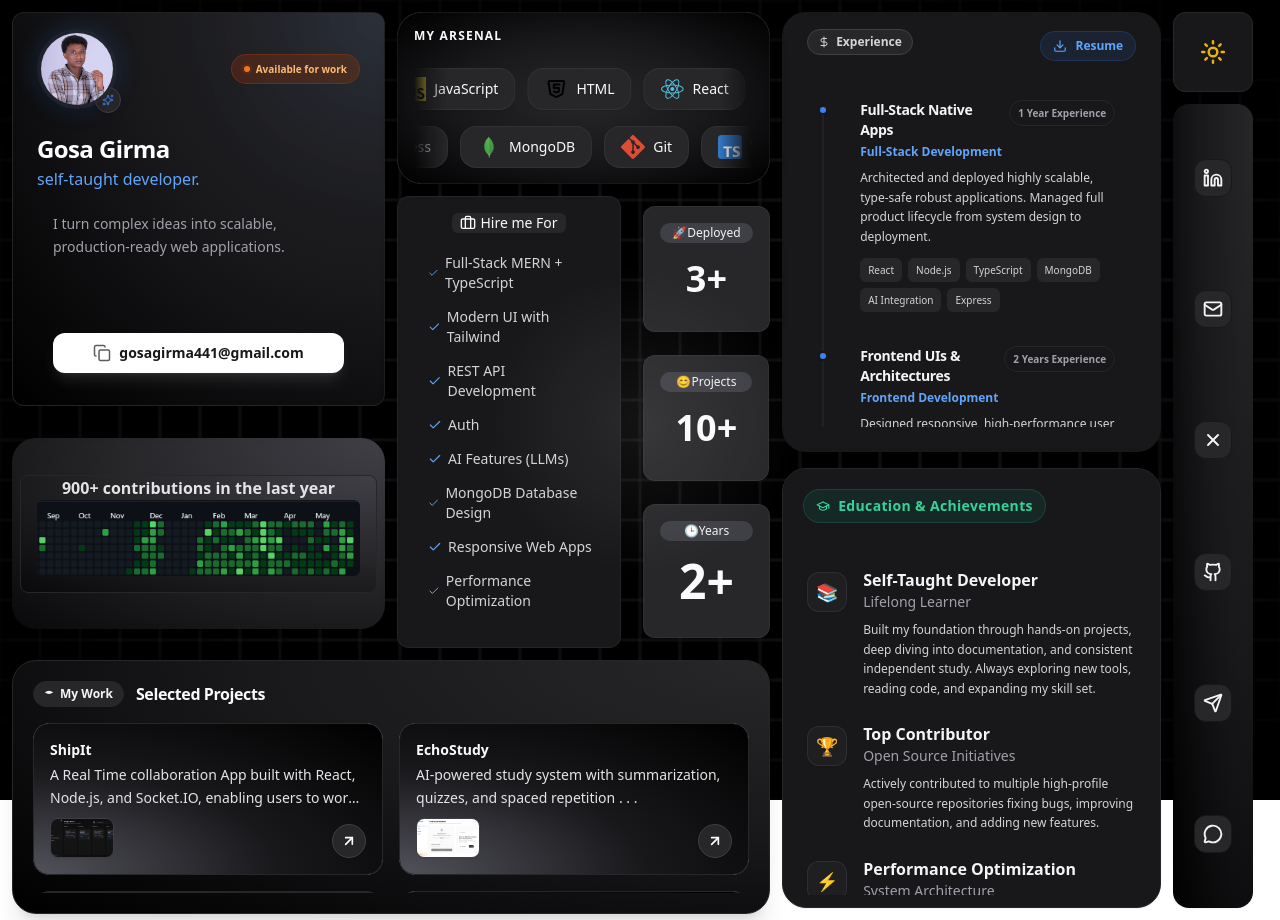
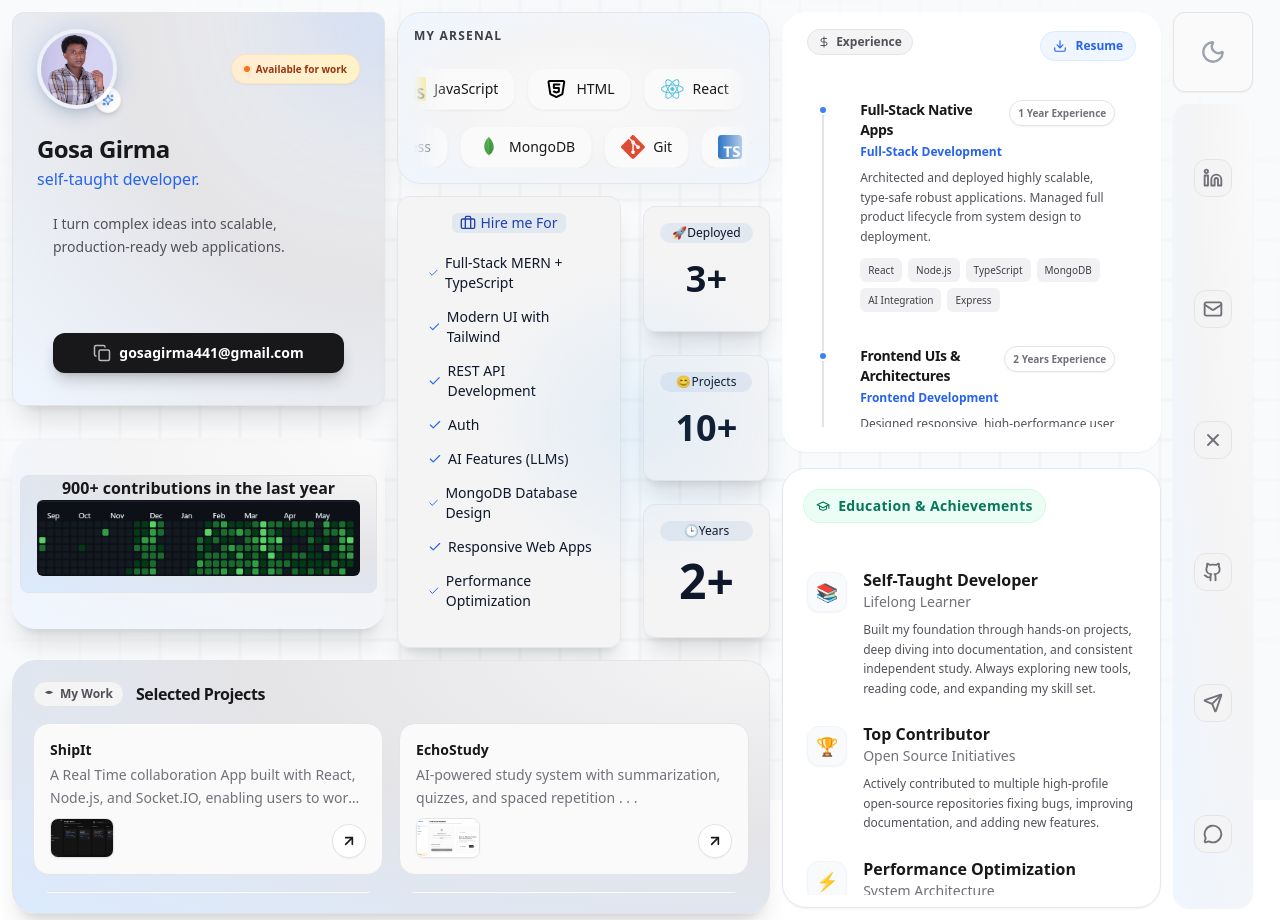
Before and after one commit to gosag/bentofolio, a React (Vite) app in the folder bentofolio/: page / in a window 1280 px wide. Built offline with nearby package versions, Linux system fonts and the light colour scheme.

Commit message:
make the default theme white

```diff
--- a/bentofolio/src/SocialsBar.tsx
+++ b/bentofolio/src/SocialsBar.tsx
@@ -43,7 +43,7 @@ function SocialBar() {
       if (savedTheme === "dark" || savedTheme === "light") return savedTheme;
       if (window.matchMedia("(prefers-color-scheme: dark)").matches) return "dark";
     }
-    return "dark";
+    return "light";
   });
   useEffect(() => {
     const root = window.document.documentElement;
```
